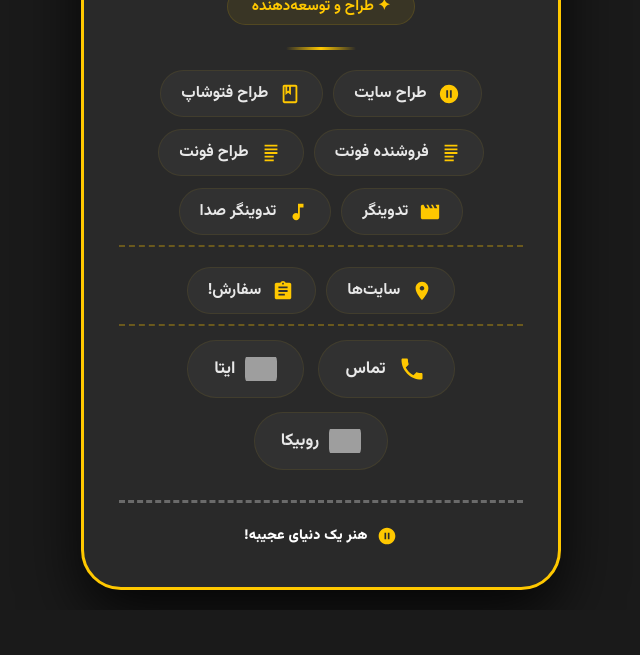
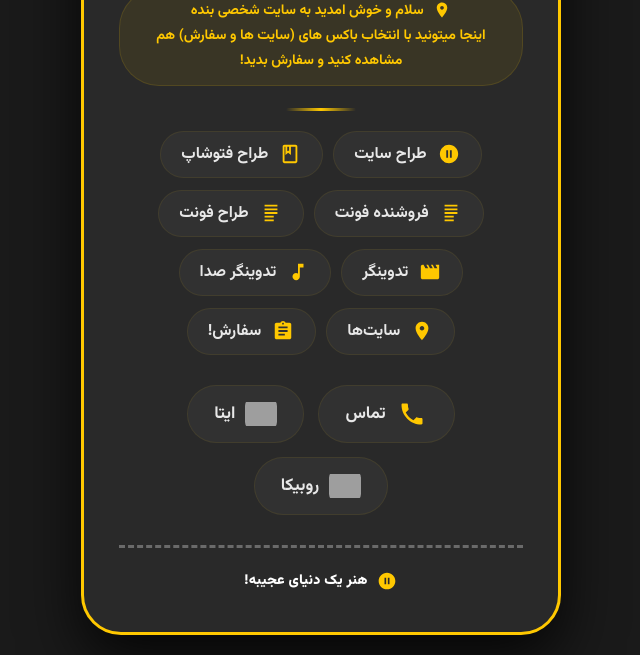
Before and after one commit to zeroxgame74-afk/mohamad-hossein-, a plain HTML site: page index.html in a window 1280 px wide. Shown: the part 286-941 px from the top of the page, without its empty margins (319-959 px from the left). Before the commit the page ends 896 px from the top, so only its background shows below. Drawn offline with Linux system fonts and the light colour scheme; grey boxes are pictures that could not be loaded.

Commit message:
Update index.html

```diff
--- a/index.html
+++ b/index.html
@@ -71,16 +71,31 @@
             word-break: keep-all;
         }
 
-        .badge {
+        /* ===== باکس جدید مثل "✦ طراح و توسعه‌دهنده" ===== */
+        .welcome-box {
             display: inline-block;
             background: rgba(255, 200, 0, 0.08);
-            padding: 6px 24px;
+            padding: 10px 20px;
             border-radius: 40px;
-            font-size: 15px;
+            font-size: 14px;
             color: #FFC800;
             border: 1px solid rgba(255, 200, 0, 0.12);
             margin-bottom: 18px;
             font-weight: 700;
+            line-height: 1.8;
+            max-width: 100%;
+        }
+
+        .welcome-box .icon {
+            display: inline-block;
+            margin-left: 6px;
+        }
+
+        .welcome-box .icon svg {
+            width: 18px;
+            height: 18px;
+            fill: #FFC800;
+            vertical-align: middle;
         }
 
         .divider {
@@ -91,13 +106,12 @@
             border-radius: 10px;
         }
 
-        /* ===== بخش مهارت‌ها ===== */
         .skills {
             display: flex;
             flex-wrap: wrap;
             justify-content: center;
             gap: 12px 10px;
-            margin: 20px 0 10px;
+            margin: 20px 0 30px;
         }
 
         .skill-item {
@@ -137,15 +151,6 @@
             fill: #FFC800;
         }
 
-        /* ===== خطوط نقطه‌چین جداکننده ===== */
-        .menu-divider {
-            width: 100%;
-            border: none;
-            border-top: 2px dashed rgba(255, 200, 0, 0.3);
-            margin: 10px 0 14px 0;
-        }
-
-        /* ===== بخش شبکه‌های اجتماعی ===== */
         .socials {
             display: flex;
             justify-content: center;
@@ -694,6 +699,7 @@
         @media (max-width: 500px) {
             .card { padding: 30px 18px 28px; }
             .name { font-size: 26px; }
+            .welcome-box { font-size: 12px; padding: 8px 14px; }
             .skill-item { font-size: 14px; padding: 8px 14px; }
             .social-btn { font-size: 14px; padding: 10px 16px; }
             .social-btn .icon { width: 28px; height: 28px; }
@@ -727,6 +733,7 @@
             .social-btn { font-size: 12px; padding: 8px 12px; gap: 6px; }
             .social-btn .icon { width: 24px; height: 24px; }
             .name { font-size: 22px; }
+            .welcome-box { font-size: 11px; padding: 6px 12px; }
             .footer-note { font-size: 11px; }
             .footer-note .icon { width: 16px; height: 16px; }
             .footer-note .icon svg { width: 14px; height: 14px; }
@@ -760,10 +767,19 @@
         </div>
 
         <h1 class="name">mohamad hossein sanati</h1>
-        <span class="badge">✦ طراح و توسعه‌دهنده</span>
+
+        <!-- ===== باکس جدید ===== -->
+        <div class="welcome-box">
+            <span class="icon">
+                <svg viewBox="0 0 24 24"><path d="M12 2C8.13 2 5 5.13 5 9c0 5.25 7 13 7 13s7-7.75 7-13c0-3.87-3.13-7-7-7zm0 9.5c-1.38 0-2.5-1.12-2.5-2.5s1.12-2.5 2.5-2.5 2.5 1.12 2.5 2.5-1.12 2.5-2.5 2.5z"/></svg>
+            </span>
+            سلام و خوش امدید به سایت شخصی بنده<br />
+            اینجا میتونید با انتخاب باکس های (سایت ها و سفارش) هم مشاهده کنید و سفارش بدید!
+        </div>
+
         <div class="divider"></div>
 
-        <!-- ===== بخش اول: رزومه (مهارت‌ها) ===== -->
+        <!-- ===== منو ===== -->
         <div class="skills">
             <span class="skill-item">
                 <span class="icon"><svg viewBox="0 0 24 24"><path d="M12 2C6.48 2 2 6.48 2 12s4.48 10 10 10 10-4.48 10-10S17.52 2 12 2zm-1 14H9V8h2v8zm4 0h-2V8h2v8z"/></svg></span>
@@ -789,13 +805,6 @@
                 <span class="icon"><svg viewBox="0 0 24 24"><path d="M12 3v10.55c-.59-.34-1.27-.55-2-.55-2.21 0-4 1.79-4 4s1.79 4 4 4 4-1.79 4-4V7h4V3h-6z"/></svg></span>
                 تدوینگر صدا
             </span>
-        </div>
-
-        <!-- ===== خط نقطه‌چین اول (بین رزومه و خدمات) ===== -->
-        <hr class="menu-divider" />
-
-        <!-- ===== بخش دوم: خدمات (سایت‌ها و سفارش) ===== -->
-        <div class="skills">
             <span class="skill-item" onclick="showSites()">
                 <span class="icon"><svg viewBox="0 0 24 24"><path d="M12 2C8.13 2 5 5.13 5 9c0 5.25 7 13 7 13s7-7.75 7-13c0-3.87-3.13-7-7-7zm0 9.5c-1.38 0-2.5-1.12-2.5-2.5s1.12-2.5 2.5-2.5 2.5 1.12 2.5 2.5-1.12 2.5-2.5 2.5z"/></svg></span>
                 سایت‌ها
@@ -806,10 +815,7 @@
             </span>
         </div>
 
-        <!-- ===== خط نقطه‌چین دوم (بین خدمات و شبکه‌ها) ===== -->
-        <hr class="menu-divider" />
-
-        <!-- ===== بخش سوم: شبکه‌های اجتماعی ===== -->
+        <!-- ===== شبکه‌های اجتماعی ===== -->
         <div class="socials">
             <a href="#" class="social-btn primary">
                 <span class="icon"><svg viewBox="0 0 24 24"><path d="M6.62 10.79c1.44 2.83 3.76 5.15 6.59 6.59l2.2-2.2c.27-.27.67-.36 1.02-.24 1.12.37 2.33.57 3.57.57.55 0 1 .45 1 1V20c0 .55-.45 1-1 1-9.39 0-17-7.61-17-17 0-.55.45-1 1-1h3.5c.55 0 1 .45 1 1 0 1.25.2 2.45.57 3.57.11.35.03.74-.25 1.02l-2.2 2.2z"/></svg></span>
@@ -825,27 +831,24 @@
             </a>
         </div>
 
+        <!-- ===== فوتر ===== -->
         <div class="footer-note">
             <span class="icon"><svg viewBox="0 0 24 24"><path d="M12 2C6.48 2 2 6.48 2 12s4.48 10 10 10 10-4.48 10-10S17.52 2 12 2zm-1 14H9V8h2v8zm4 0h-2V8h2v8z"/></svg></span>
             هنر یک دنیای عجیبه!
         </div>
     </div>
 
-    <!-- ===== صفحه فروشنده فونت ===== -->
+    <!-- ===== صفحات بازشونده ===== -->
+    <!-- فروشنده فونت -->
     <div class="font-page" id="fontPage">
         <div class="font-box">
-            <span class="header-icon">
-                <svg viewBox="0 0 24 24"><path d="M5 3h14v2H5V3zm0 4h14v2H5V7zm0 4h14v2H5v-2zm0 4h10v2H5v-2zm0 4h10v2H5v-2z"/></svg>
-            </span>
+            <span class="header-icon"><svg viewBox="0 0 24 24"><path d="M5 3h14v2H5V3zm0 4h14v2H5V7zm0 4h14v2H5v-2zm0 4h10v2H5v-2zm0 4h10v2H5v-2z"/></svg></span>
             <h2>فروشنده فونت</h2>
             <div class="divider-font"></div>
             <p class="subtitle">✨ فونت‌های اختصاصی و با کیفیت</p>
-
             <div class="font-list">
                 <a href="https://zeroxgame74-afk.github.io/mim.non.ir/" target="_blank" class="font-card">
-                    <div class="font-thumb">
-                        <img src="https://cdn.imgurl.ir/uploads/v28212_IMG_20260621_014339_765.jpg" alt="میم نون" />
-                    </div>
+                    <div class="font-thumb"><img src="https://cdn.imgurl.ir/uploads/v28212_IMG_20260621_014339_765.jpg" alt="میم نون" /></div>
                     <div class="font-info">
                         <div class="font-name">میم نون | مرجع فونت فارسی حرفه ای!</div>
                         <div class="font-desc">یک سایت فروش فونت با قیمت مناسب و خوب</div>
@@ -853,7 +856,6 @@
                     <span class="font-arrow">›</span>
                 </a>
             </div>
-
             <button class="close-btn" onclick="hideFontPage()">
                 <span class="icon"><svg viewBox="0 0 24 24"><path d="M19 6.41L17.59 5 12 10.59 6.41 5 5 6.41 10.59 12 5 17.59 6.41 19 12 13.41 17.59 19 19 17.59 13.41 12z"/></svg></span>
                 بستن
@@ -861,47 +863,35 @@
         </div>
     </div>
 
-    <!-- ===== صفحه سایت‌های من ===== -->
+    <!-- سایت‌های من -->
     <div class="site-page" id="sitePage">
         <div class="site-box">
-            <span class="header-icon">
-                <svg viewBox="0 0 24 24"><path d="M12 2C8.13 2 5 5.13 5 9c0 5.25 7 13 7 13s7-7.75 7-13c0-3.87-3.13-7-7-7zm0 9.5c-1.38 0-2.5-1.12-2.5-2.5s1.12-2.5 2.5-2.5 2.5 1.12 2.5 2.5-1.12 2.5-2.5 2.5z"/></svg>
-            </span>
+            <span class="header-icon"><svg viewBox="0 0 24 24"><path d="M12 2C8.13 2 5 5.13 5 9c0 5.25 7 13 7 13s7-7.75 7-13c0-3.87-3.13-7-7-7zm0 9.5c-1.38 0-2.5-1.12-2.5-2.5s1.12-2.5 2.5-2.5 2.5 1.12 2.5 2.5-1.12 2.5-2.5 2.5z"/></svg></span>
             <h2>سایت‌های‌من</h2>
             <div class="divider-site"></div>
             <p class="subtitle">سایت هایی که توسط من طراحی و ساخته شده!</p>
             <div class="site-list">
-
                 <a href="https://zeroxgame74-afk.github.io/call-food.ir/" target="_blank" class="site-card callfood">
                     <div class="site-info">
                         <div class="site-name">کالفود</div>
                         <div class="site-desc">غذاهای ویژه و پرطرفدار</div>
                     </div>
-                    <div class="site-thumb">
-                        <img src="https://cdn.imgurl.ir/uploads/b107997_IMG_20260616_172831.jpg" alt="کالفود" />
-                    </div>
+                    <div class="site-thumb"><img src="https://cdn.imgurl.ir/uploads/b107997_IMG_20260616_172831.jpg" alt="کالفود" /></div>
                 </a>
-
                 <a href="https://zeroxgame74-afk.github.io/zeroxgamee/" target="_blank" class="site-card zerox">
                     <div class="site-info">
                         <div class="site-name">زروکس</div>
                         <div class="site-desc">زروکس ا داستان بازی و کلی گیم با زروکس!</div>
                     </div>
-                    <div class="site-thumb">
-                        <img src="https://uploadkon.ir/uploads/a55a20_26Negar-1780305389092.png" alt="زروکس" />
-                    </div>
+                    <div class="site-thumb"><img src="https://uploadkon.ir/uploads/a55a20_26Negar-1780305389092.png" alt="زروکس" /></div>
                 </a>
-
                 <a href="https://zeroxgame74-afk.github.io/mim.non.ir/" target="_blank" class="site-card mimnon">
                     <div class="site-info">
                         <div class="site-name">میم نون</div>
                         <div class="site-desc">بهترین سایت برای خرید فونت</div>
                     </div>
-                    <div class="site-thumb">
-                        <img src="https://cdn.imgurl.ir/uploads/v28212_IMG_20260621_014339_765.jpg" alt="میم نون" />
-                    </div>
+                    <div class="site-thumb"><img src="https://cdn.imgurl.ir/uploads/v28212_IMG_20260621_014339_765.jpg" alt="میم نون" /></div>
                 </a>
-
             </div>
             <button class="close-btn" onclick="hideSites()">
                 <span class="icon"><svg viewBox="0 0 24 24"><path d="M19 6.41L17.59 5 12 10.59 6.41 5 5 6.41 10.59 12 5 17.59 6.41 19 12 13.41 17.59 19 19 17.59 13.41 12z"/></svg></span>
@@ -910,16 +900,13 @@
         </div>
     </div>
 
-    <!-- ===== صفحه سفارش ===== -->
+    <!-- سفارش -->
     <div class="order-page" id="orderPage">
         <div class="order-box">
-            <span class="header-icon">
-                <svg viewBox="0 0 24 24"><path d="M19 3h-4.18C14.4 1.84 13.3 1 12 1c-1.3 0-2.4.84-2.82 2H5c-1.1 0-2 .9-2 2v14c0 1.1.9 2 2 2h14c1.1 0 2-.9 2-2V5c0-1.1-.9-2-2-2zm-7 0c.55 0 1 .45 1 1s-.45 1-1 1-1-.45-1-1 .45-1 1-1zm2 14H7v-2h7v2zm3-4H7v-2h10v2zm0-4H7V7h10v2z"/></svg>
-            </span>
+            <span class="header-icon"><svg viewBox="0 0 24 24"><path d="M19 3h-4.18C14.4 1.84 13.3 1 12 1c-1.3 0-2.4.84-2.82 2H5c-1.1 0-2 .9-2 2v14c0 1.1.9 2 2 2h14c1.1 0 2-.9 2-2V5c0-1.1-.9-2-2-2zm-7 0c.55 0 1 .45 1 1s-.45 1-1 1-1-.45-1-1 .45-1 1-1zm2 14H7v-2h7v2zm3-4H7v-2h10v2zm0-4H7V7h10v2z"/></svg></span>
             <h2>سفارش!</h2>
             <div class="divider-order"></div>
             <p class="subtitle">✨ فرم سفارش طراحی سایت</p>
-
             <form class="order-form" onsubmit="event.preventDefault(); alert('سفارش شما با موفقیت ثبت شد!');">
                 <div>
                     <label>نام و نام خانوادگی</label>
@@ -947,7 +934,6 @@
                 </div>
                 <button type="submit" class="submit-btn">🚀 ثبت سفارش</button>
             </form>
-
             <button class="close-btn" onclick="hideOrderPage()">
                 <span class="icon"><svg viewBox="0 0 24 24"><path d="M19 6.41L17.59 5 12 10.59 6.41 5 5 6.41 10.59 12 5 17.59 6.41 19 12 13.41 17.59 19 19 17.59 13.41 12z"/></svg></span>
                 بستن
@@ -1000,4 +986,4 @@
     </script>
 
 </body>
-    </html>
+</html>
```
